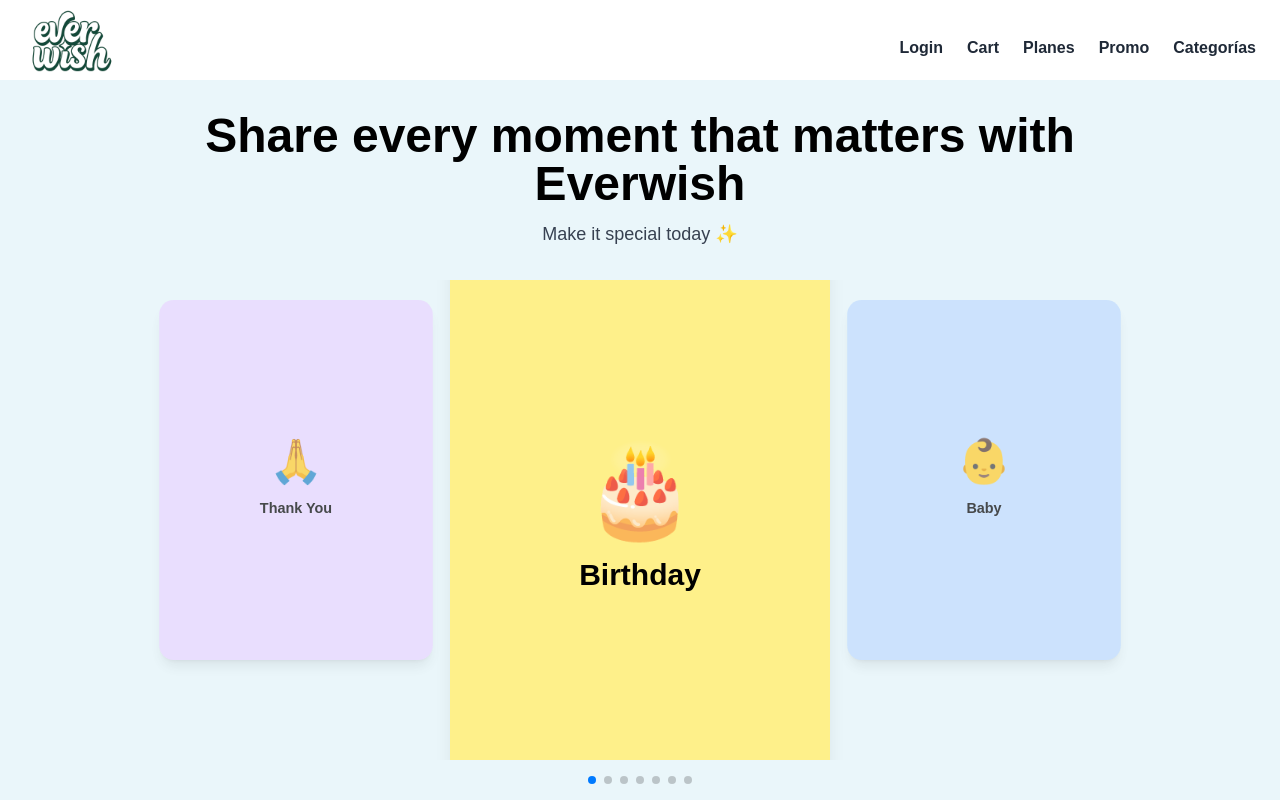
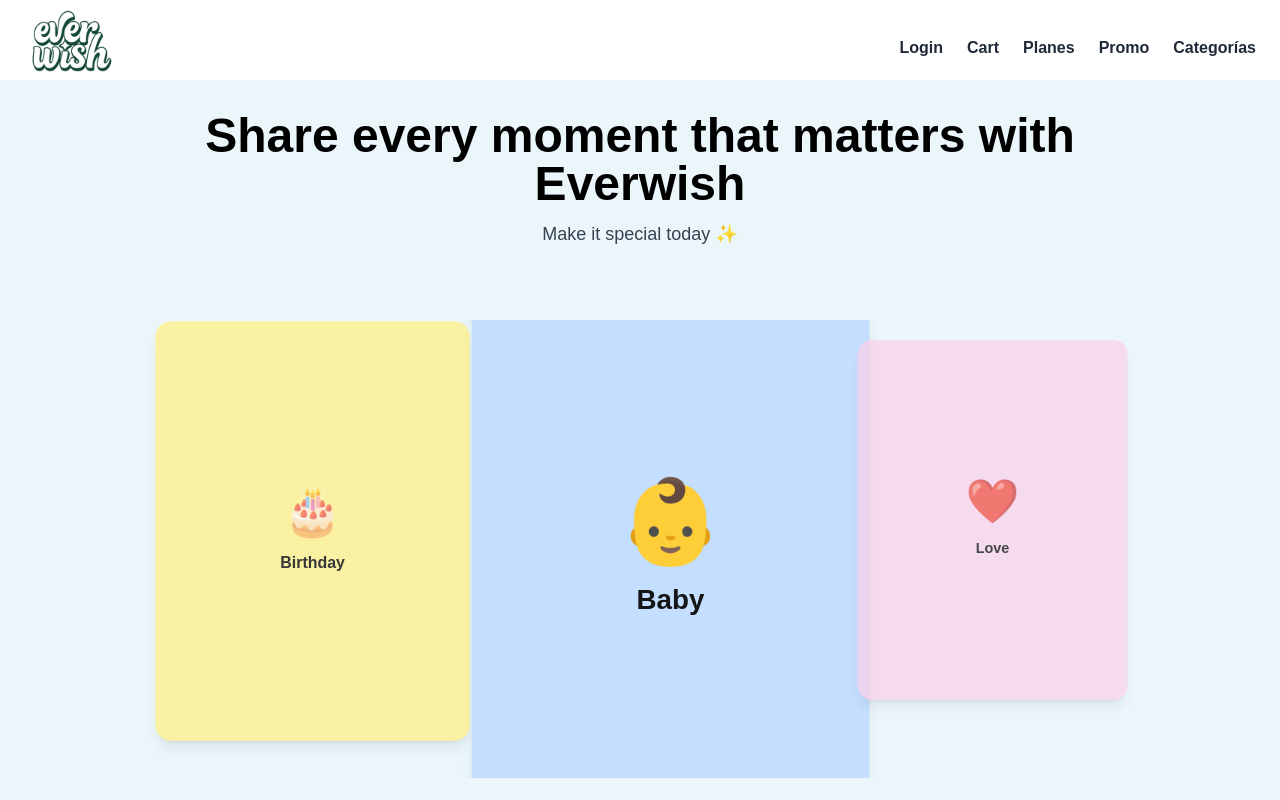
Before and after one commit to everwishhq-commits/EverWish, a Next.js app: page / in a window 1280 px wide. Shown: the top 800 px of the page. Built offline with nearby package versions, Linux system fonts and the light colour scheme.

Commit message:
Update carousel.js

```diff
--- a/app/components/carousel.js
+++ b/app/components/carousel.js
@@ -16,35 +16,33 @@ const templates = [
 
 export default function Carousel() {
   return (
-    <div className="relative -mt-8 py-6 min-h-[520px] overflow-visible">
+    <div className="relative mt-6 py-8 min-h-[520px] overflow-visible">
       <Swiper
         centeredSlides={true}
         loop={true}
         autoplay={{
-          delay: 4000,
+          delay: 3500,
           disableOnInteraction: false,
         }}
         pagination={{ clickable: true, el: ".custom-pagination" }}
         modules={[Pagination, Autoplay]}
         breakpoints={{
-          320: { slidesPerView: 1.4, spaceBetween: 10 },
-          480: { slidesPerView: 2.2, spaceBetween: 15 },
-          640: { slidesPerView: 3, spaceBetween: 20 },
-          1024: { slidesPerView: 3, spaceBetween: 40 },
+          320: { slidesPerView: 1.2, spaceBetween: 10 },   // 📱 móvil → 1 y parte de los lados
+          640: { slidesPerView: 2.2, spaceBetween: 20 },   // 📲 tablet
+          1024: { slidesPerView: 3, spaceBetween: 40 },    // 💻 desktop
         }}
-        className="w-full max-w-5xl overflow-visible"
+        className="w-full max-w-6xl overflow-visible"
       >
         {templates.map((card, index) => (
           <SwiperSlide key={index}>
             {({ isActive }) => (
               <div
                 className={`rounded-2xl shadow-lg flex flex-col items-center justify-center
-                            transition-all duration-500 ${card.color}
-                ${
-                  isActive
-                    ? "scale-125 z-50 h-[480px]"
-                    : "scale-90 opacity-70 z-10 h-[400px]"
-                }`}
+                            transition-all duration-500 aspect-[3/4] ${card.color}
+                ${isActive
+                  ? "scale-125 z-50 h-[480px]"   // 🔥 la del medio más grande
+                  : "scale-90 opacity-70 z-10 h-[400px]"}`
+                }
               >
                 <span className={`${isActive ? "text-7xl" : "text-5xl"} mb-4`}>
                   {card.icon}
@@ -62,8 +60,8 @@ export default function Carousel() {
         ))}
       </Swiper>
 
-      {/* Dots y margen ajustado */}
-      <div className="flex justify-center mt-4 mb-2 custom-pagination" />
+      {/* Dots fijos */}
+      <div className="flex justify-center mt-6 mb-4 custom-pagination" />
     </div>
   );
 }
```
